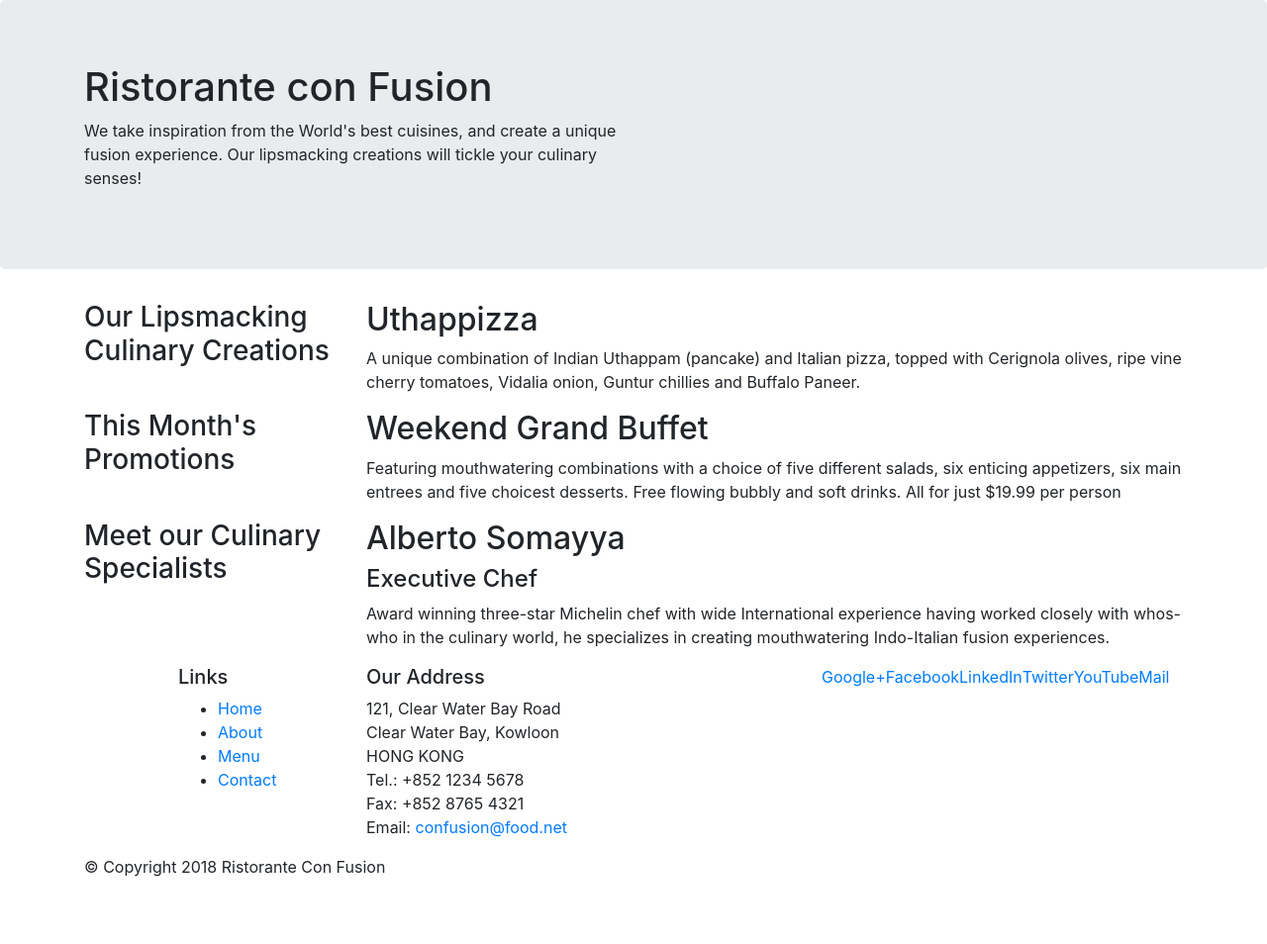
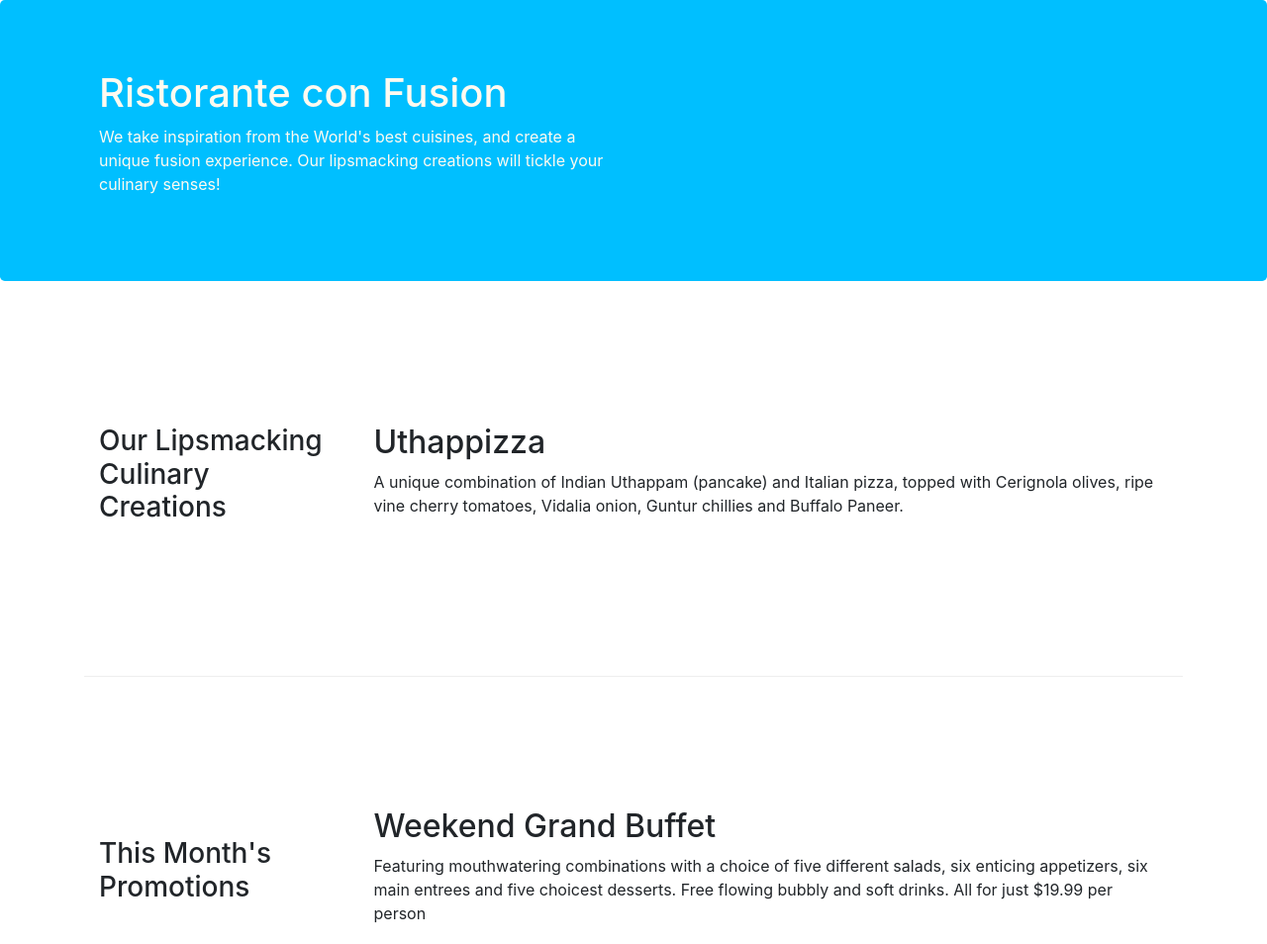
Before and after one commit to AnanthaRohan/conFusion, a website: page index.html in a window 1280 px wide. Shown: the top 954 px of the page at 99% size. Before the commit the page ends 904 px from the top, so only its background shows below. Drawn offline with nearby package versions, Linux system fonts and the light colour scheme.

Commit message:
1st part

```diff
--- a/css/styles.css
+++ b/css/styles.css
@@ -0,0 +1,30 @@
+.row-header{
+    margin: 0px auto;
+    padding: 0px auto;
+}
+
+.row-content{
+    margin: 0px auto;
+    padding: 50px 0px 50px 0px;
+    border-bottom: 1px ridge;
+    min-height: 400px;
+}
+
+.footer{
+    background-color: antiquewhite;
+    margin: 0px auto;
+    padding: 20px 0px 20px 0px;
+}
+
+.jumbotron{
+    padding: 70px 30px 70px 30px;
+    margin: 0px auto;
+    background-color: deepskyblue;
+    color:floralwhite;
+}
+
+.address{
+    font-size: 80%;
+    margin: 0px;
+    color: black;
+}
--- a/index.html
+++ b/index.html
@@ -9,6 +9,7 @@
 
     <!-- Bootstrap CSS -->
     <link rel="stylesheet" href="node_modules/bootstrap/dist/css/bootstrap.min.css">
+    <link rel="stylesheet" href="css/styles.css">
     <title>Ristorante Con Fusion</title>
 </head>
 
@@ -16,7 +17,7 @@
 
     <header class="jumbotron">
         <div class="container">
-            <div class="row">
+            <div class="row row-header">
                 <div class="col-12 col-sm-6">
                     <h1>Ristorante con Fusion</h1>
                     <p>We take inspiration from the World's best cuisines, and create a unique fusion experience. Our lipsmacking creations will tickle your culinary senses!</p>
@@ -28,7 +29,7 @@
     </header>
 
     <div class="container">
-        <div class="row">
+        <div class="row row-content align-items-center">
             <div  class="col-12 col-sm-4 col-md-3">
                 <h3>Our Lipsmacking Culinary Creations</h3>
             </div>
@@ -39,7 +40,7 @@
         </div>
 
 
-        <div class="row">
+        <div class="row row-content align-items-center">
             <div class="col-12 col-sm-4 col-md-3">
                 <h3>This Month's Promotions</h3>
             </div>
@@ -49,7 +50,7 @@
             </div>
         </div>
 
-        <div class="row">
+        <div class="row row-content align-items-center">
             <div class="col-12 col-sm-4 col-md-3">
                 <h3>Meet our Culinary Specialists</h3>
             </div>
@@ -61,7 +62,7 @@
         </div>
     </div>
 
-    <footer>
+    <footer class="footer">
         <div class="container">
             <div class="row">
                 <div class="col-4 offset-1 col-sm-2">
@@ -84,8 +85,8 @@
 		              Email: <a href="mailto:confusion@food.net">confusion@food.net</a>
 		           </address>
                 </div>
-                <div class="col-12 col-sm-4">
-                    <div class="row">
+                <div class="col-12 col-sm-4 align-self-center">
+                    <div class="text-center">
                         <a href="http://google.com/+">Google+</a>
                         <a href="http://www.facebook.com/profile.php?id=">Facebook</a>
                         <a href="http://www.linkedin.com/in/">LinkedIn</a>
@@ -95,7 +96,7 @@
                     </div>
                 </div>
            </div>
-           <div class="row">
+           <div class="row justify-content-center">
                 <div class="col-auto">
                     <p>© Copyright 2018 Ristorante Con Fusion</p>
                 </div>
```
